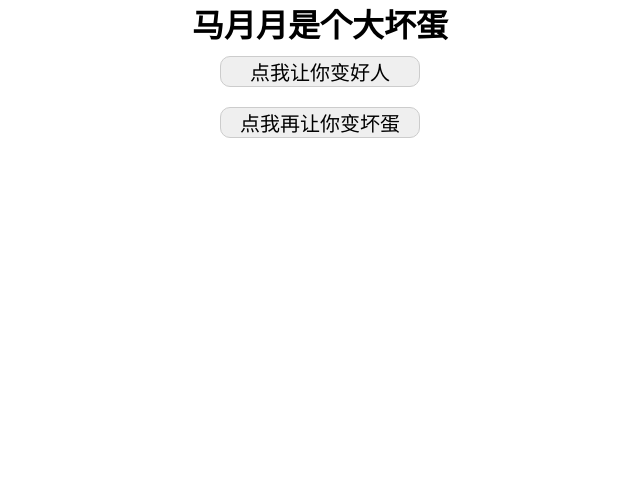
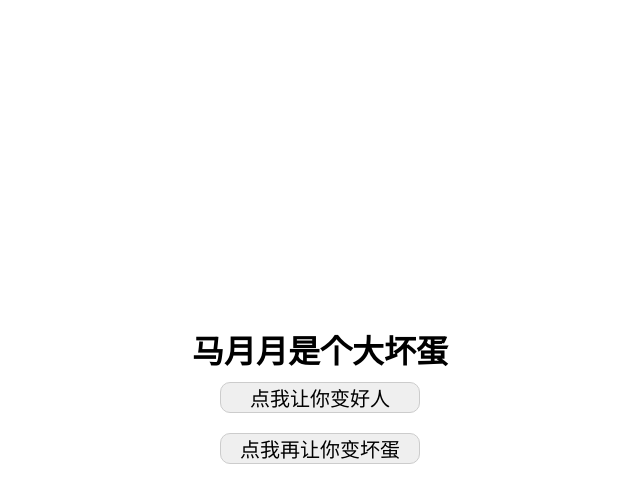
Before and after one commit to xiaowei-DM/xiaowei-DM.github.io, a plain HTML site: page index.html in a window 1280 px wide. Shown: the whole page, without its empty margins (320-960 px from the left). Drawn offline with Linux system fonts and the light colour scheme.

Commit message:
第三次修改

```diff
--- a/index.html
+++ b/index.html
@@ -10,7 +10,11 @@
       margin: 0;
       padding: 0;
     }
+    body {
+      height: 100vh;
+    }
     .big {
+      height: 100%;
       display: flex;
       flex-direction: column;
       justify-content: center;
@@ -40,7 +44,6 @@
     </div>
     <button id="btn">点我让你变好人</button>
     <button id="btn1">点我再让你变坏蛋</button>
-    <img src="" alt="">
   </div>
 
 
```
